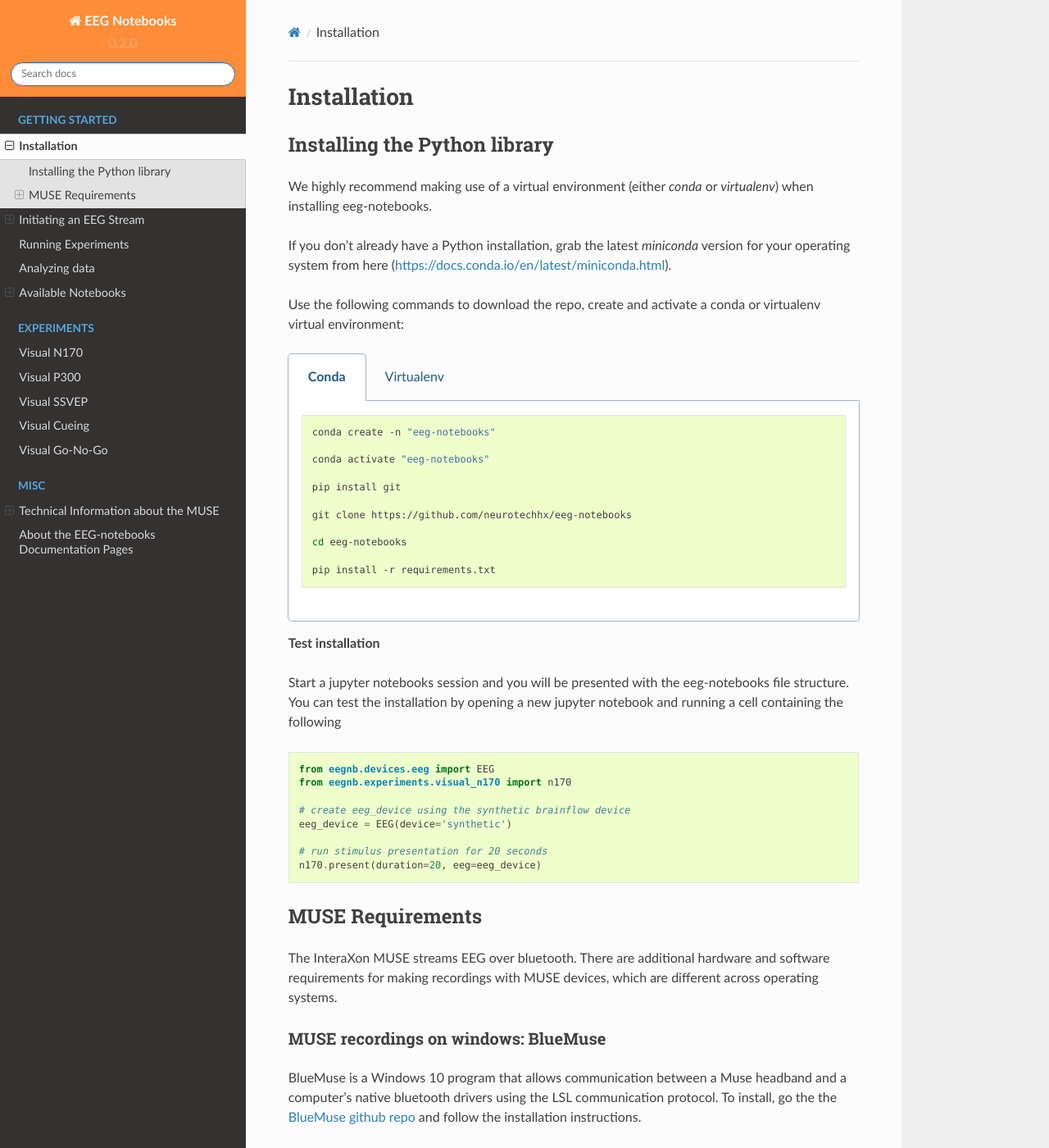
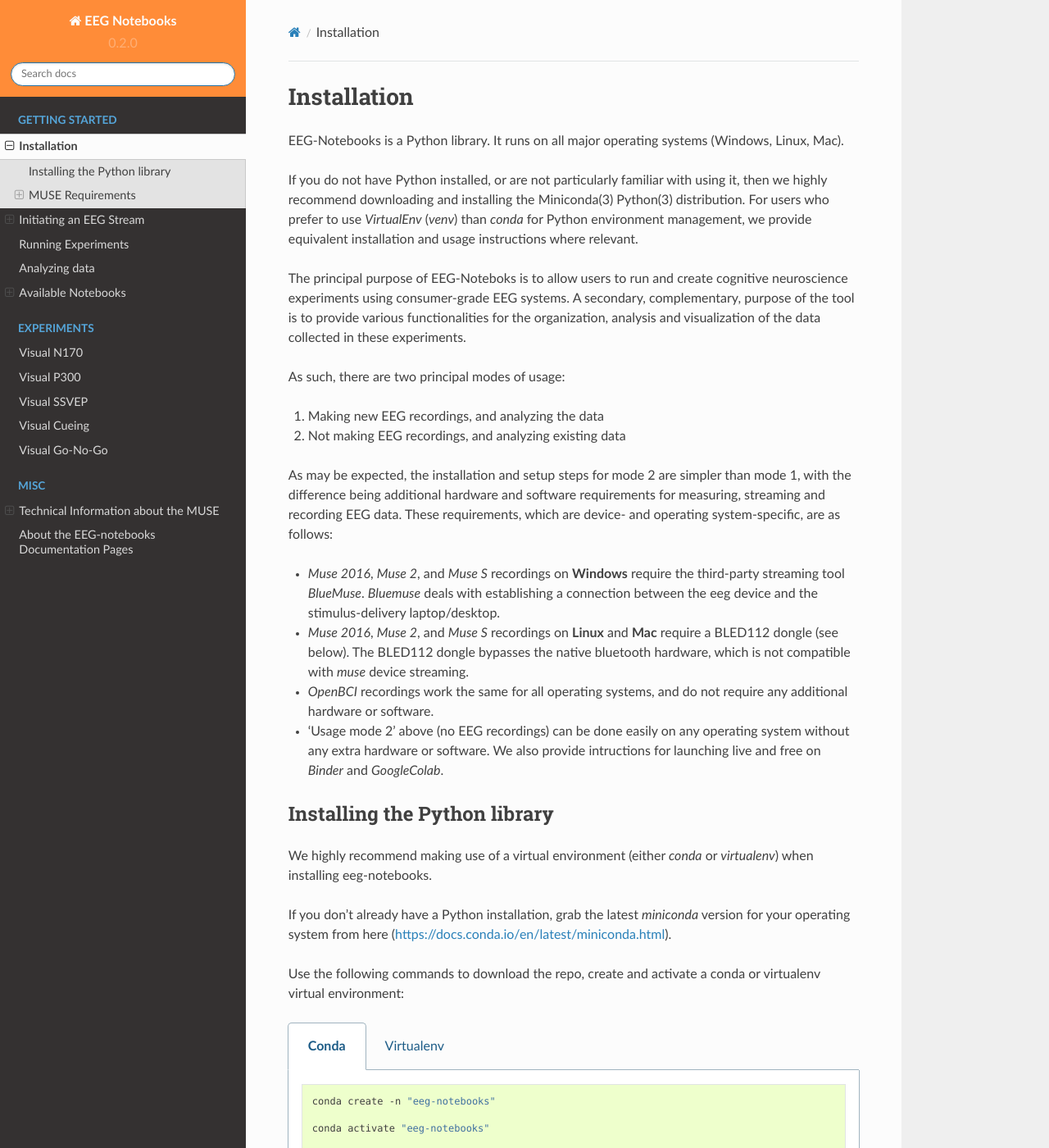
Before and after one commit to NeuroTechX/EEG-ExPy, a Sphinx documentation site: the page built from doc/getting_started/installation.rst, in a window 1280 px wide and 1400 px high. Shown: the whole window at 82% size. Built offline with Sphinx 7.4.7 and the Read the Docs theme 2.0.0, drawn with Linux system fonts in a browser that asks for light colours; pages that are not in the unit, such as notebooks, are missing from menus.

Commit message:
updated install instructions

```diff
--- a/doc/getting_started/installation.rst
+++ b/doc/getting_started/installation.rst
@@ -2,10 +2,34 @@
 Installation
 ************
 
+EEG-Notebooks is a Python library. It runs on all major operating systems (Windows, Linux, Mac).
+
+If you do not have Python installed, or are not particularly familiar with using it, then we highly recommend downloading and installing the Miniconda(3) Python(3) distribution. For users who prefer to use `VirtualEnv`  (`venv`) than `conda` for Python environment management, we provide equivalent installation and usage instructions where relevant.
+
+
+The principal purpose of EEG-Noteboks is to allow users to run and create cognitive neuroscience experiments using consumer-grade EEG systems. A secondary, complementary, purpose of the tool is to provide various functionalities for the organization, analysis and visualization of the data collected in these experiments.
+
+As such, there are two principal modes of usage:
+
+1. Making new EEG recordings, and analyzing the data
+
+2. Not making EEG recordings, and analyzing existing data
+
+
+As may be expected, the installation and setup steps for mode 2 are simpler than mode 1, with the difference being additional hardware and software requirements for measuring, streaming and recording EEG data. These requirements, which are device- and operating system-specific, are as follows:
+
+- `Muse 2016`, `Muse 2`, and `Muse S` recordings on **Windows** require the third-party streaming tool `BlueMuse`. `Bluemuse` deals with establishing a connection between the eeg device and the stimulus-delivery laptop/desktop.
+
+- `Muse 2016`, `Muse 2`, and `Muse S` recordings on **Linux** and **Mac** require a BLED112 dongle (see below). The BLED112 dongle bypasses the native bluetooth hardware, which is not compatible with `muse` device streaming.
+
+- `OpenBCI` recordings work the same for all operating systems, and do not require any additional hardware or software.
+
+- 'Usage mode 2' above (no EEG recordings) can be done easily on any operating system without any extra hardware or software. We also provide intructions for launching live and free on `Binder` and `GoogleColab`.
+
+
 
 Installing the Python library
 ===============================
-
 
 We highly recommend making use of a virtual environment (either `conda` or `virtualenv`) when installing eeg-notebooks.
 
```
